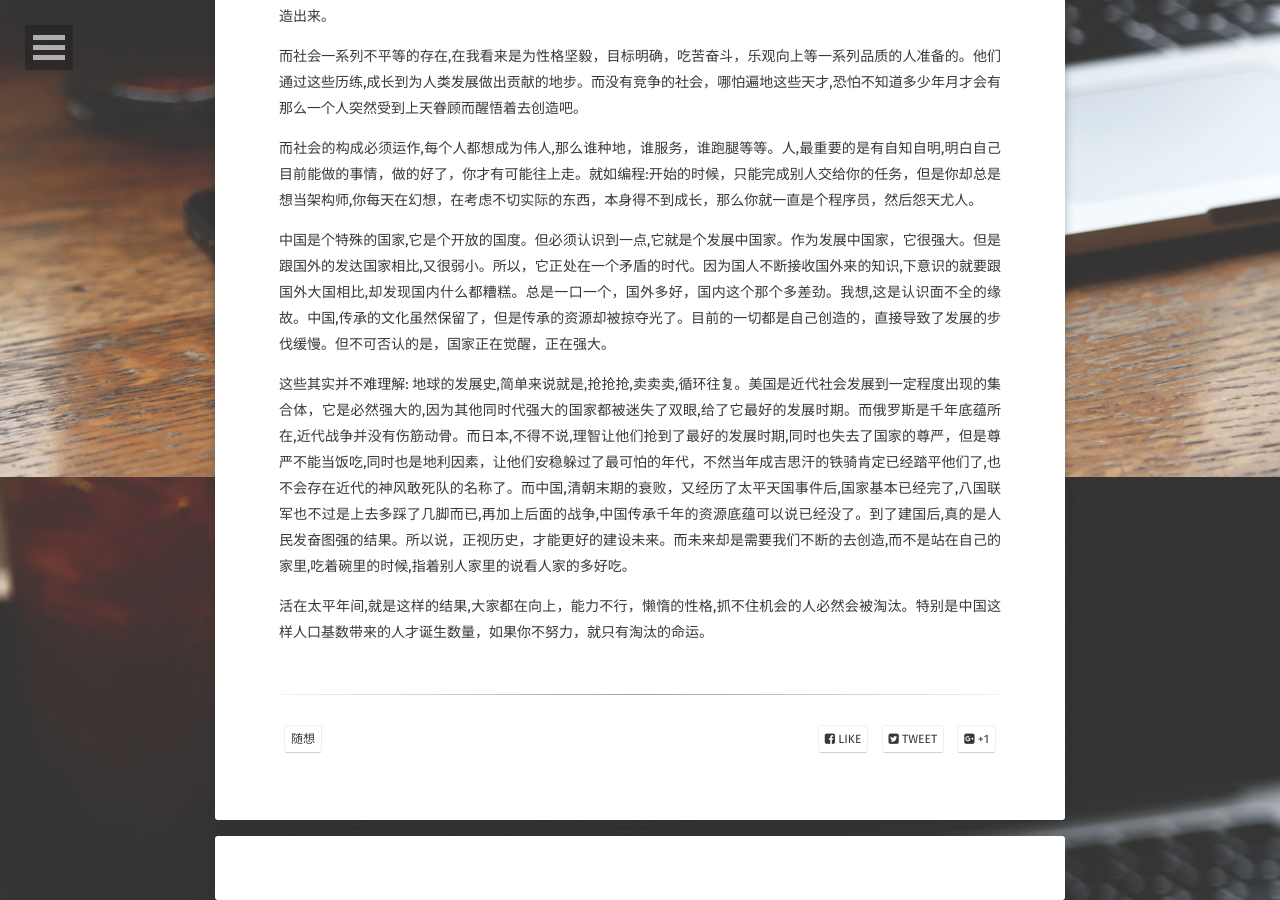
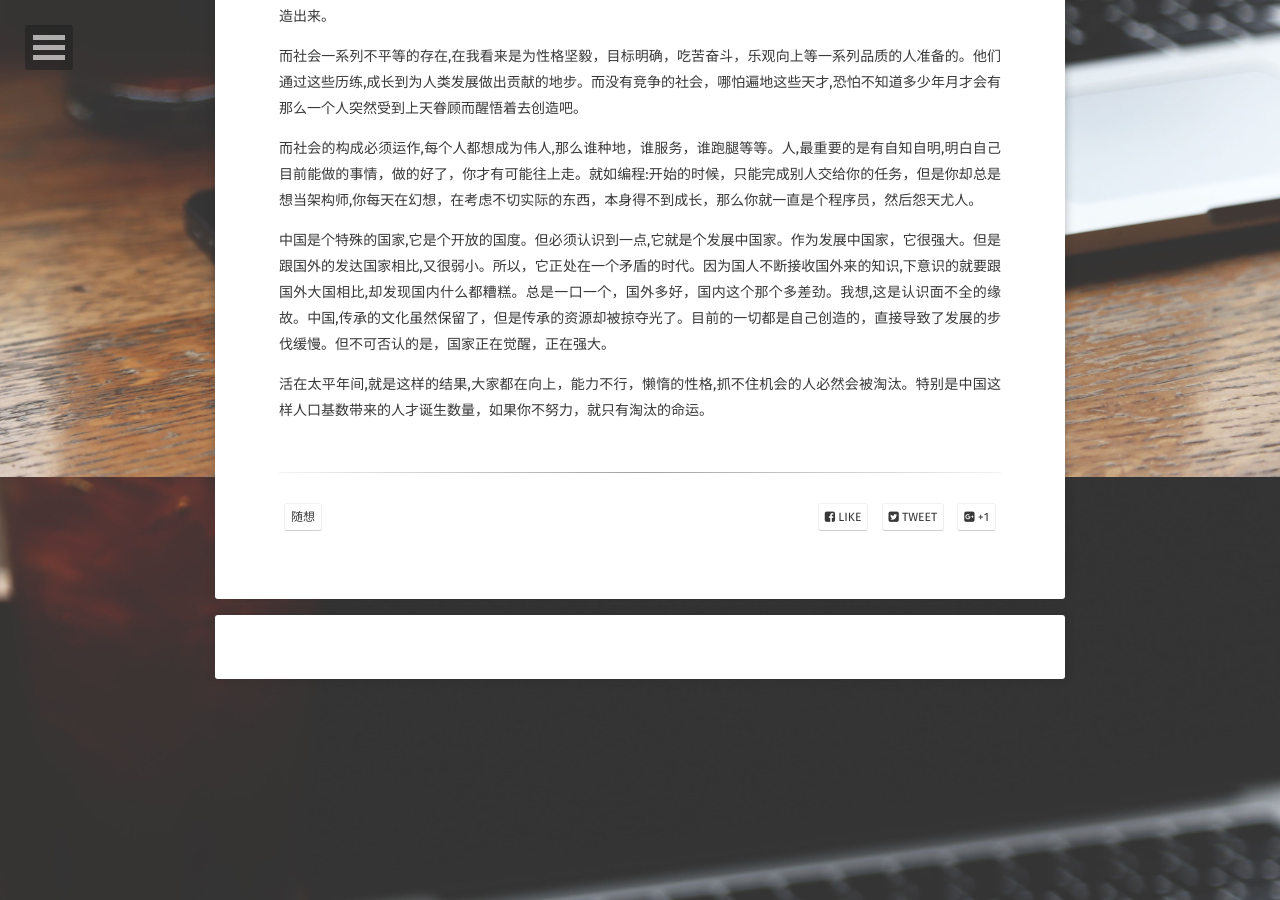
Before and after one commit to yanggenwei/yanggenwei.github.io, a Jekyll site: the page built from _posts/2017-06-23-ThinkWithMySelf.md, in a window 1280 px wide and 900 px high, scrolled down 3123 px. Built offline with Jekyll 4.4.1, drawn with Linux system fonts in a browser that asks for light colours; some web fonts are replaced.

Commit message:
修改文章内容

```diff
--- a/_posts/2017-06-23-ThinkWithMySelf.md
+++ b/_posts/2017-06-23-ThinkWithMySelf.md
@@ -71,6 +71,5 @@ comments: true
 
 中国是个特殊的国家,它是个开放的国度。但必须认识到一点,它就是个发展中国家。作为发展中国家，它很强大。但是跟国外的发达国家相比,又很弱小。所以，它正处在一个矛盾的时代。因为国人不断接收国外来的知识,下意识的就要跟国外大国相比,却发现国内什么都糟糕。总是一口一个，国外多好，国内这个那个多差劲。我想,这是认识面不全的缘故。中国,传承的文化虽然保留了，但是传承的资源却被掠夺光了。目前的一切都是自己创造的，直接导致了发展的步伐缓慢。但不可否认的是，国家正在觉醒，正在强大。
 
-这些其实并不难理解: 地球的发展史,简单来说就是,抢抢抢,卖卖卖,循环往复。美国是近代社会发展到一定程度出现的集合体，它是必然强大的,因为其他同时代强大的国家都被迷失了双眼,给了它最好的发展时期。而俄罗斯是千年底蕴所在,近代战争并没有伤筋动骨。而日本,不得不说,理智让他们抢到了最好的发展时期,同时也失去了国家的尊严，但是尊严不能当饭吃,同时也是地利因素，让他们安稳躲过了最可怕的年代，不然当年成吉思汗的铁骑肯定已经踏平他们了,也不会存在近代的神风敢死队的名称了。而中国,清朝末期的衰败，又经历了太平天国事件后,国家基本已经完了,八国联军也不过是上去多踩了几脚而已,再加上后面的战争,中国传承千年的资源底蕴可以说已经没了。到了建国后,真的是人民发奋图强的结果。所以说，正视历史，才能更好的建设未来。而未来却是需要我们不断的去创造,而不是站在自己的家里,吃着碗里的时候,指着别人家里的说看人家的多好吃。
 
 活在太平年间,就是这样的结果,大家都在向上，能力不行，懒惰的性格,抓不住机会的人必然会被淘汰。特别是中国这样人口基数带来的人才诞生数量，如果你不努力，就只有淘汰的命运。
```
